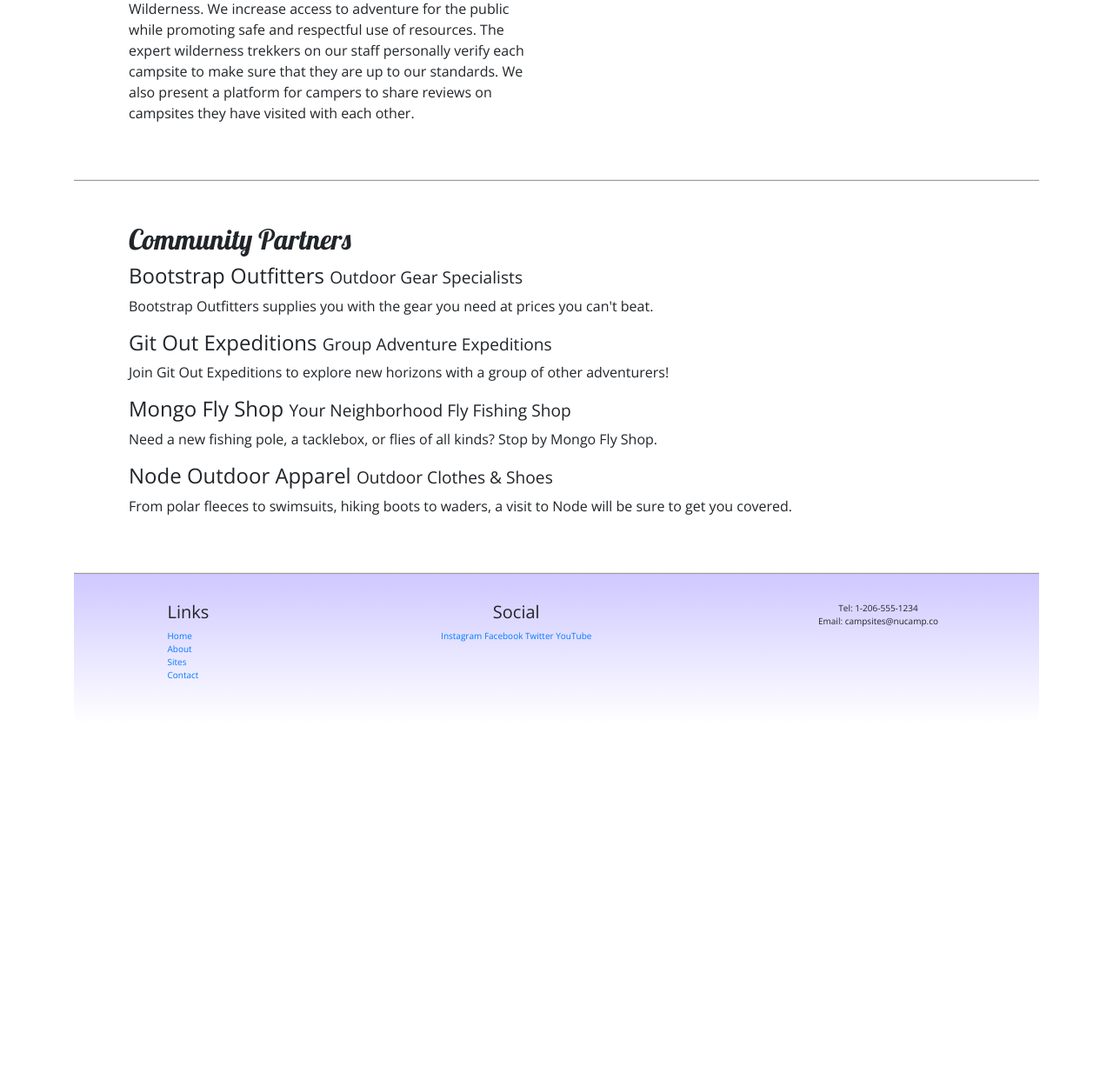
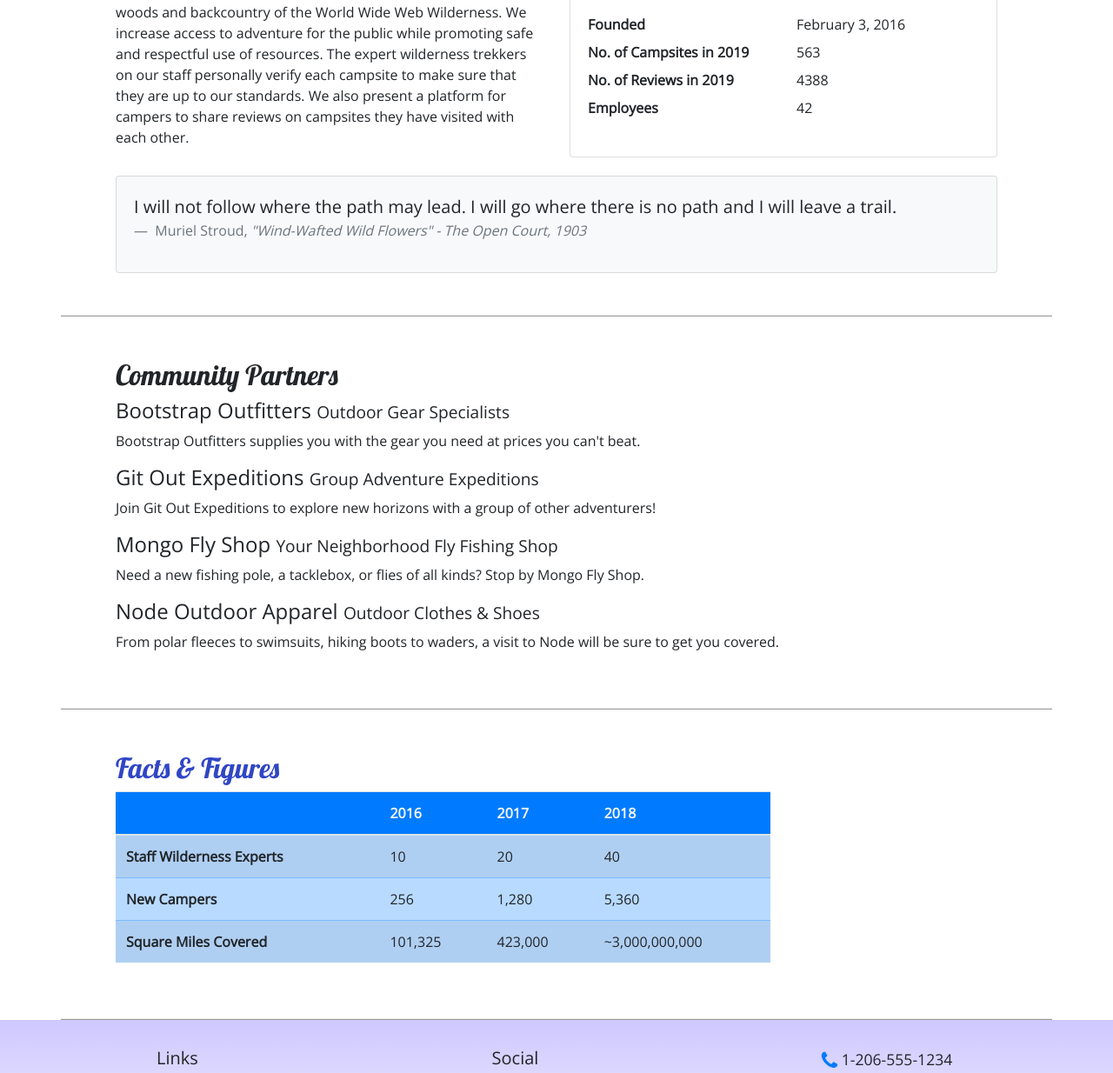
Before and after one commit to DougSorge/nucamp_bootstrap_project, a website: page about-us.html in a window 1280 px wide. Shown: the part 559-1793 px from the top of the page at 87% size. Before the commit the page ends 1391 px from the top, so only its background shows below. Drawn offline with nearby package versions, Linux system fonts and the light colour scheme.

Commit message:
tables, cards

```diff
--- a/about-us.html
+++ b/about-us.html
@@ -4,9 +4,12 @@
     <meta charset="UTF-8">
     <meta http-equiv="X-UA-Compatible" content="IE=edge">
     <meta name="viewport" content="width=device-width, initial-scale=1.0">
-    <link rel="stylesheet" href="https://fonts.googleapis.com/css?family=Lobster|Open+Sans" />
+
 
     <link rel="stylesheet" href="node_modules/bootstrap/dist/css/bootstrap.min.css">
+
+    <link rel="stylesheet" href="https://fonts.googleapis.com/css?family=Lobster|Open+Sans" />
+    <link rel="stylesheet" href="node_modules/font-awesome/css/font-awesome.min.css">
     <link rel="stylesheet" href="css/style.css">
     <title>About Us</title>
 </head>
@@ -23,29 +26,32 @@
             </div>
         </header>
 
+        <nav class="navbar navbar-expand-sm navbar-dark sticky-top">
             <div class="container">
-            <nav class="navbar navbar-expand-sm navbar-dark sticky-top">
+            <button class="navbar-toggler ml-auto" type=button data-toggle="collapse" data-target="#nucampNavbar">
+                <span class="navbar-toggler-icon"></span>
+            </button>
             <div class="collapse navbar-collapse" id="nucampNavbar">
                 <ul class="navbar-nav">
-                        <li class="nav-item active"><a class="nav-link" href="#">Home</a></li>
-                        <li class="nav-item"><a class="nav-link" href="aboutus.html">About</a></li>
-                        <li class="nav-item"><a class="nav-link" href="#">Sites</a></li>
-                        <li class="nav-item"><a class="nav-link" href="#">Contact</a></li>
+                    <li class="nav-item active"><a class="nav-link" href="index.html">  <i class="fa fa-home fa-lg"></i> Home</a></li>
+                    <li class="nav-item"><a class="nav-link" href="#">  <i class="fa fa-info fa-lg"></i> About</a></li>
+                    <li class="nav-item"><a class="nav-link" href="#">  <i class="fa fa-list fa-lg"></i> Sites</a></li>
+                    <li class="nav-item"><a class="nav-link" href="#">  <i class="fa fa-address-card fa-lg"></i> Contact</a></li>
                 </ul>
             </div>
+        </div>
         </nav>
-        </div>
 
 
         <div class="container">
 
+            <div class="row">
                 <div class="col">
                     <ol class="breadcrumb">
                         <li class="breadcrumb-item"><a href="index.html">Home</a></li>
                         <li class="breadcrumb-item active">About</li>
                     </ol>
-
-            <div class="row">
+                </div>
                 <div class="col-12">
                     <h2 class="header-about">About Us</h2>
                     <hr />
@@ -56,6 +62,37 @@
                 <div class="col-sm-6">
                     <h3>Our Mission</h3>
                     <p>We present a curated database of the best campsites in the vast woods and backcountry of the World Wide Web Wilderness. We increase access to adventure for the public while promoting safe and respectful use of resources. The expert wilderness trekkers on our staff personally verify each campsite to make sure that they are up to our standards. We also present a platform for campers to share reviews on campsites they have visited with each other.</p>
+                </div>
+
+                <div class="col-sm-6">
+                    <div class="card">
+                      <h3 class="card-header bg-primary text-white">Facts at a Glance</h3>
+                        <div class="card-body">
+                            <dl class="row">
+                                <dt class="col-6">Founded</dt>
+                                <dd class="col-6">February 3, 2016</dd>
+                                <dt class="col-6">No. of Campsites in 2019</dt>
+                                <dd class="col-6">563</dd>
+                                <dt class="col-6">No. of Reviews in 2019</dt>
+                                <dd class="col-6">4388</dd>
+                                <dt class="col-6">Employees</dt>
+                                <dd class="col-6">42</dd>
+                            </dl>
+                        </div>
+                    </div>
+                </div>
+                <div class="col">
+                    <div class="card bg-light mt-3">
+                        <blockquote class="blockquote card-body">
+                            <p class="mb-0">I will not follow where the path may lead. I will go where there is no path and I will leave a trail.</p>
+                            <footer class="blockquote-footer">
+                                Muriel Stroud,
+                                <cite title="Source Title">"Wind-Wafted Wild Flowers" -
+                                    The Open Court, 1903
+                                </cite>
+                            </footer>
+                        </blockquote>
+                    </div>
                 </div>
             </div>
 
@@ -75,9 +112,46 @@
                     </div>
                 </div>
 
+                <div class="row row-content">
+                    <div class="col-sm-9">
+                        <h2>Facts &amp; Figures</h2>
+                        <div class="table-responsive">
+                               <table class="table table-striped">
+                                <thead>
+                                    <tr class="bg-primary text-light">
+                                        <th></th>
+                                        <th>2016</th>
+                                        <th>2017</th>
+                                        <th>2018</th>
+                                    </tr>
+                                </thead>
+                                <tbody class="table-primary">
+                                    <tr>
+                                        <th>Staff Wilderness Experts</th>
+                                        <td>10</td>
+                                        <td>20</td>
+                                        <td>40</td>
+                                    </tr>
+                                    <tr>
+                                        <th>New Campers</th>
+                                        <td>256</td>
+                                        <td>1,280</td>
+                                        <td>5,360</td>
+                                    </tr>
+                                    <tr>
+                                        <th>Square Miles Covered</th>
+                                        <td>101,325</td>
+                                        <td>423,000</td>
+                                        <td>~3,000,000,000</td>
+                                    </tr>
+                                </tbody>
+                            </table>
+                        </div>
+                    </div>
+               </div>
         </div>
 
-        <footer>
+        <footer class="site-footer">
             <div class="container">
                 <div class="row">
                     <div class="col-4 col-sm-2 offset-1">
@@ -91,14 +165,17 @@
                     </div>
                     <div class="col-6 col-sm-5 text-center">
                         <h5>Social</h5>
-                        <a href="http://instagram.com/">Instagram</a>
-                        <a href="http://facebook.com/">Facebook</a>
-                        <a href="http://twitter.com/">Twitter</a>
-                        <a href="http://youtube.com/">YouTube</a>
+                        <ul class="list-unstyled">
+                           <li><a href="#"> <i class="fa fa-instagram"></i> </a></li>
+                           <li><a href="#"> <i class="fa fa-twitter"></i> </a></li>
+                           <li><a href="#"> <i class="fa fa-facebook"></i> </a></li>
+                           <li><a href="#"> <i class="fa fa-youtube"></i> </a></li>
+                        </ul>
                     </div>
+
                     <div class="col-sm-4 text-center">
-                        Tel: 1-206-555-1234<br />
-                        Email: campsites@nucamp.co
+                       <i class="fa fa-phone fa-lg text-primary"></i> 1-206-555-1234 <br>
+                       <i class="fa fa-envelope fa-lg text-primary"></i> <a href="mailto:campsites@nucamp.co"> campsites@nucamp.co</a>
                     </div>
                </div>
             </div>
--- a/css/style.css
+++ b/css/style.css
@@ -15,13 +15,14 @@ header h2{
     color: #cec8ff;
 }
 
-footer{
+.site-footer{
     background-image: linear-gradient(#cec8ff, white);
     padding: 2rem 0;
+    font-size: 1.1rem;
 }
 
 .header-about{
-    margin-top:1.5rem;
+    margin: 1.5rem 0 0 2rem;
 }
 
 .custom-jumbo{
@@ -51,3 +52,7 @@ footer{
 .navbar{
     background-color: #901CAD;
 }
+
+.breadcrumb-item, .nav-item{
+    font-size: 1.2rem;
+}
--- a/package.json
+++ b/package.json
@@ -15,6 +15,7 @@
     "lite-server": "^2.6.1"
   },
   "dependencies": {
-    "bootstrap": "^4.6.0"
+    "bootstrap": "^4.6.0",
+    "font-awesome": "^4.7.0"
   }
 }
```
Also changed, not shown: index.html (+25 -13 lines), 1 other file. Lines whose indentation alone changed are shown as unchanged.
